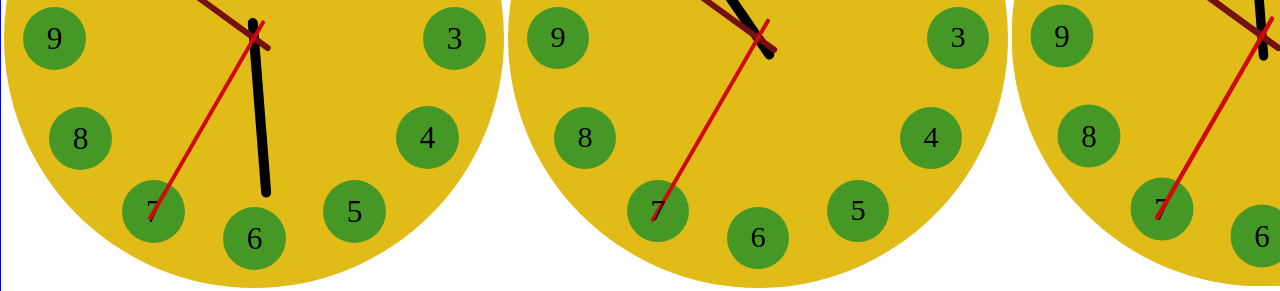
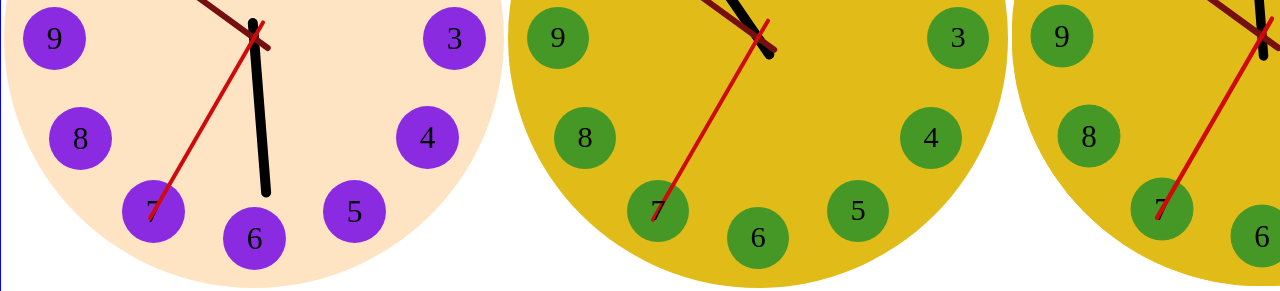
Before and after one commit to letutsenik/ClockMVC, a website built with webpack: page index.html in a window 1280 px wide. Shown: the part 248-539 px from the top of the page. Built offline with nearby package versions, Linux system fonts and the light colour scheme.

Commit message:
changed Dom clock nunbers color

```diff
--- a/style/style.css
+++ b/style/style.css
@@ -16,14 +16,14 @@ td {
     position: relative;
     width: 500px;
     height: 500px;
-    background-color: #e1bc19;
+    background-color: bisque;
     border-radius: 50%;
     text-align: center;
 }
 
 .clock-numbers {
     position: absolute;
-    background-color: #469826;
+    background-color: blueviolet;
     border-radius: 50%;
     text-align: center;
 }
```
